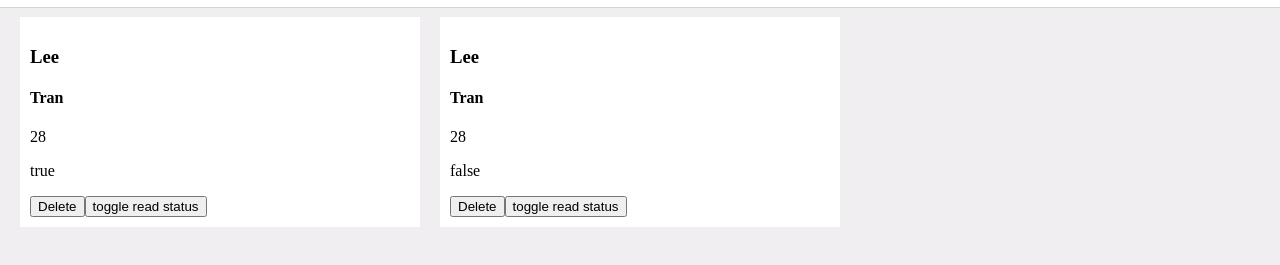
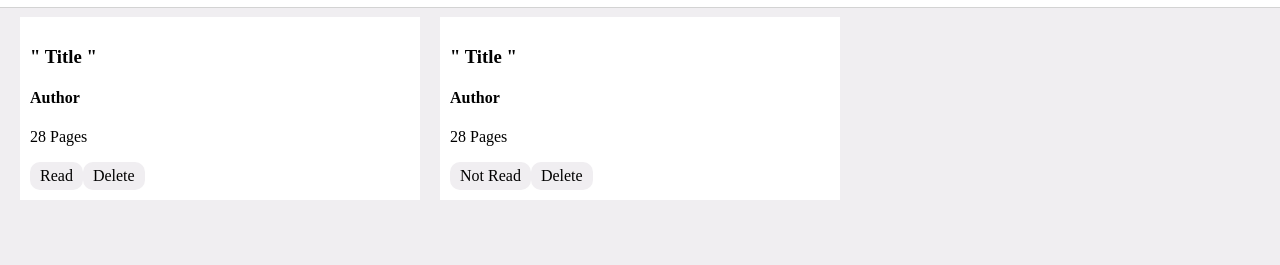
Before and after one commit to lee-tran95/Library, a plain HTML site: page index.html in a window 1280 px wide. Shown: the part 93-358 px from the top of the page. Drawn offline with Linux system fonts and the light colour scheme.

Commit message:
Add style to the buttons within the cards and change read status toggle button logic

```diff
--- a/index.js
+++ b/index.js
@@ -20,8 +20,8 @@ class Book{
     }
 }
 
-let book1 = new Book("Lee", "Tran", 28, 'true')
-let book2 = new Book("Lee", "Tran", 28, 'false')
+let book1 = new Book("Title", "Author", 28, 'true')
+let book2 = new Book("Title", "Author", 28, 'false')
 myLibrary.push(book1, book2)
 
 document.body.onload = displayBooks
@@ -34,24 +34,21 @@ function displayBooks(){
             const title = document.createElement('h3')
             const author= document.createElement('h4')
             const pages = document.createElement('p')
-            const read = document.createElement('p')
             const removeButton = document.createElement('button')
             const toggleReadBtn = document.createElement('button')
 
-            title.textContent = book.title
+            title.textContent = `" ${book.title} "`
             author.textContent = book.author
-            pages.textContent = book.pages
-            read.textContent = book.read
-            read.classList = "status"
+            pages.textContent =  book.pages + " Pages"
             removeButton.textContent = 'Delete'
             removeButton.onclick = remove
-            removeButton.classList = 'remove'
+            removeButton.classList.add('remove', 'reset-button')
             removeButton.dataset.index = i
-            toggleReadBtn.textContent = 'toggle read status'
+            toggleReadBtn.textContent = book.read === 'true' ? "Read" : "Not Read"
             toggleReadBtn.onclick = readToggle
-            toggleReadBtn.classList = 'read-toggle'
+            toggleReadBtn.classList.add('read-toggle', 'reset-button')
             toggleReadBtn.dataset.index = i
-            article.append(title, author, pages, read, removeButton, toggleReadBtn)
+            article.append(title, author, pages, toggleReadBtn, removeButton)
             article.dataset.index = i;
 
             cardContainer.append(article)
@@ -67,8 +64,7 @@ function remove(){
     const toggleIndex = this.dataset.index
     myLibrary[toggleIndex].toggleRead()
     const statusToggle = document.querySelector(`[data-index ='${toggleIndex}']`)
-    statusToggle.querySelector('.status').textContent = myLibrary[toggleIndex].read
-
+    statusToggle.querySelector('.read-toggle').textContent = myLibrary[toggleIndex].read === 'true' ? "Read" : "Not Read"
  }
 
 
--- a/style.css
+++ b/style.css
@@ -32,7 +32,18 @@ header > h2{
 header ul li{
     list-style-type: none;
 }
-
+.remove{
+    font-size: 1rem;
+    padding: 5px 10px;
+    background-color: #f0eef1;
+    border-radius: 10px;
+}
+.read-toggle{
+    font-size: 1rem;
+    padding: 5px 10px;
+    background-color: #f0eef1;
+    border-radius: 10px;
+}
 #show-dialog{
     font-size: 1.5rem;
     padding: 10px 20px;
```
